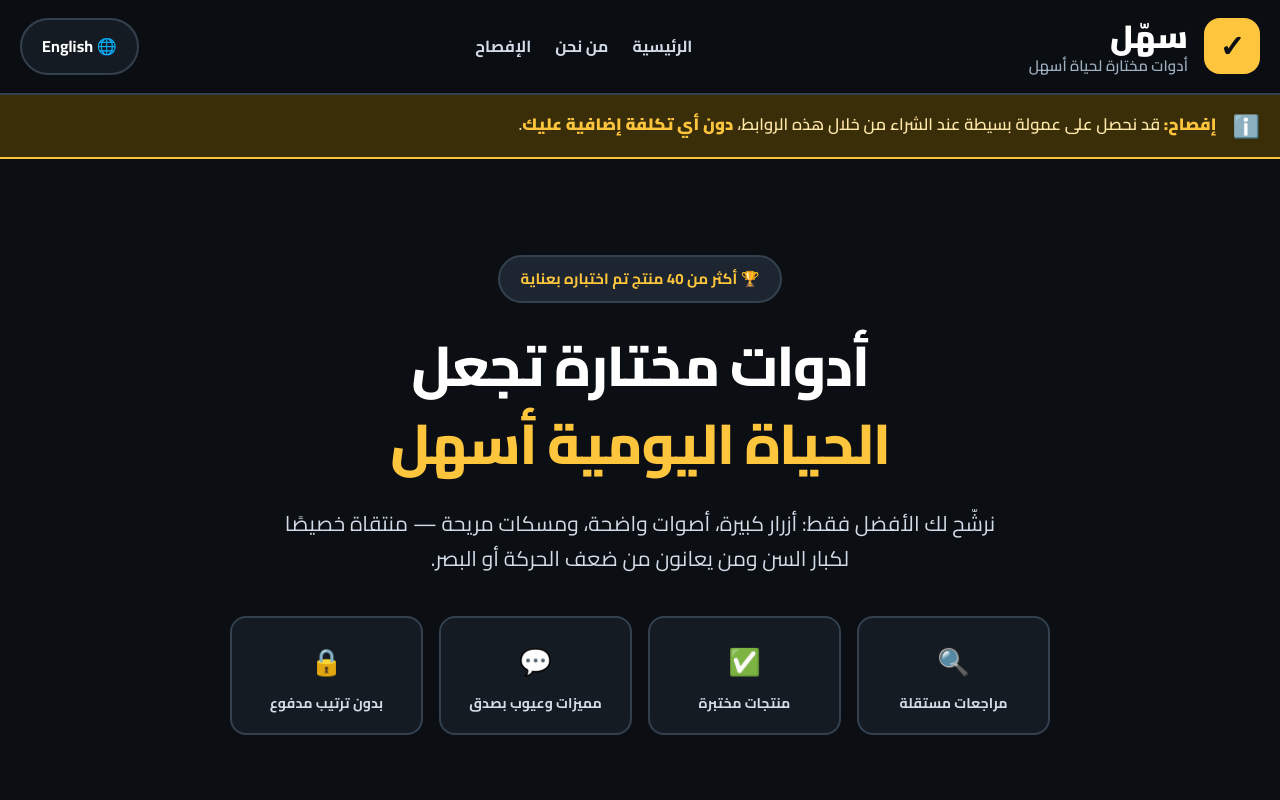
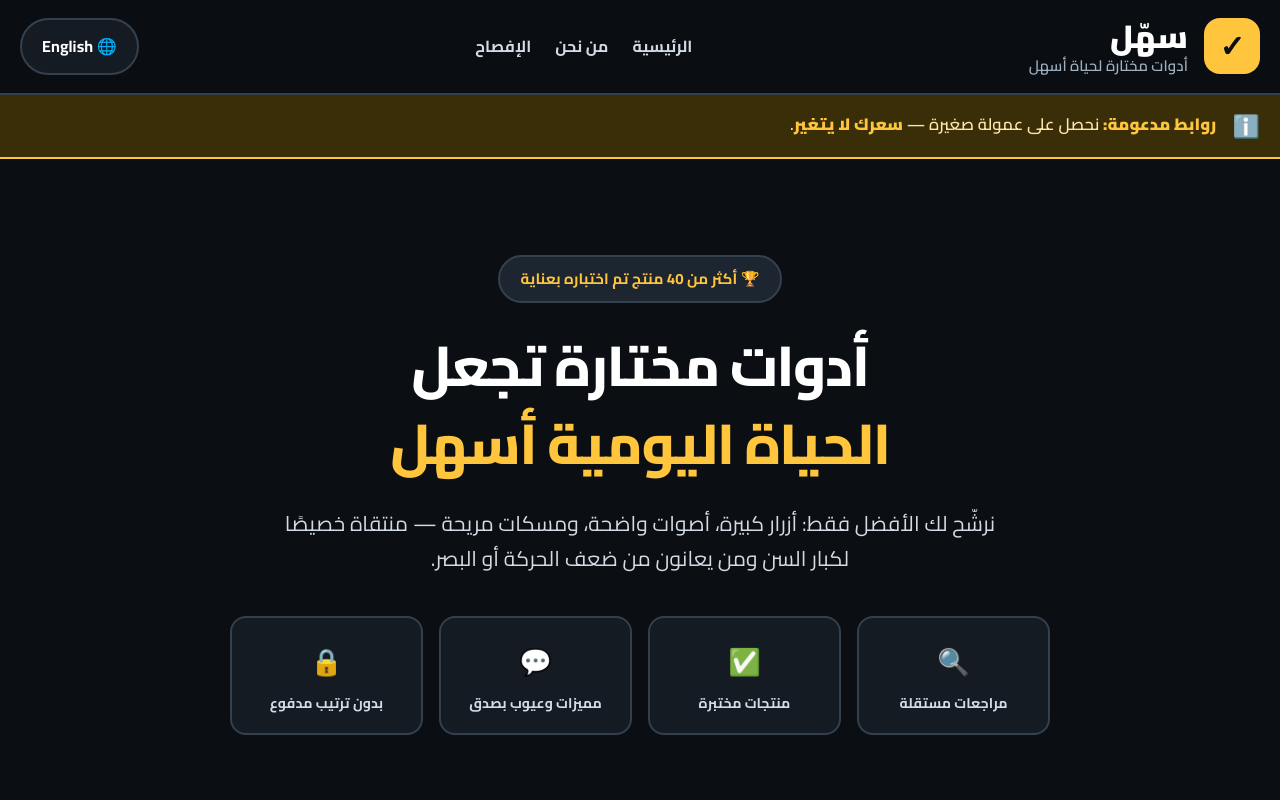
Before and after one commit to abrizk92-del/sahhel, a Next.js app: page /ar in a window 1280 px wide. Shown: the top 800 px of the page. Built offline with nearby package versions, Linux system fonts and the light colour scheme.

Commit message:
Update FTC bar text

```diff
--- a/components/FTCBar.tsx
+++ b/components/FTCBar.tsx
@@ -16,19 +16,16 @@ export function FTCBar({ lang = "en" }: { lang?: "en" | "ar" }) {
         <p className="m-0 text-[16.5px] font-semibold leading-relaxed">
           {isAr ? (
             <>
-              <strong className="text-[#FFC53D]">إفصاح:</strong> قد نحصل على
-              عمولة بسيطة عند الشراء من خلال هذه الروابط،{" "}
-              <strong className="text-[#FFC53D]">
-                دون أي تكلفة إضافية عليك
-              </strong>
-              .
+              <strong className="text-[#FFC53D]">روابط مدعومة:</strong> نحصل
+              على عمولة صغيرة —{" "}
+              <strong className="text-[#FFC53D]">سعرك لا يتغير</strong>.
             </>
           ) : (
             <>
-              <strong className="text-[#FFC53D]">Disclosure:</strong> We may
-              earn a small commission when you buy through these links,{" "}
+              <strong className="text-[#FFC53D]">Supported links:</strong> We
+              earn a small commission —{" "}
               <strong className="text-[#FFC53D]">
-                at no extra cost to you
+                your price never changes
               </strong>
               .
             </>
```
